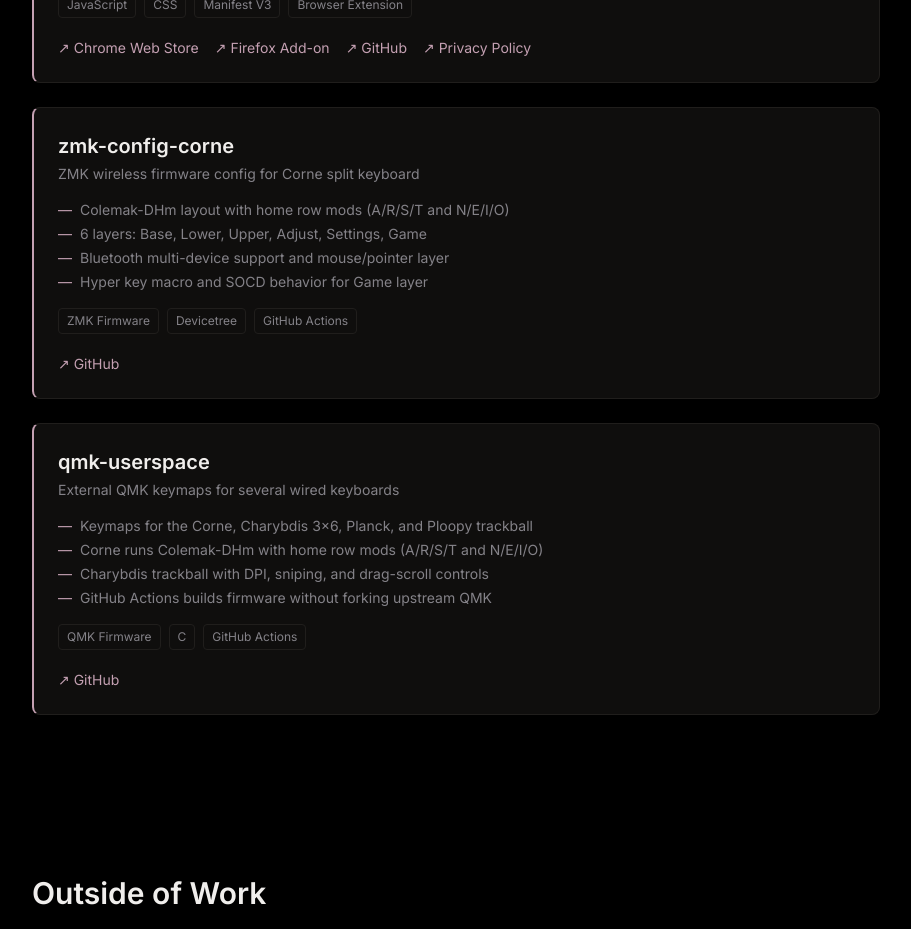
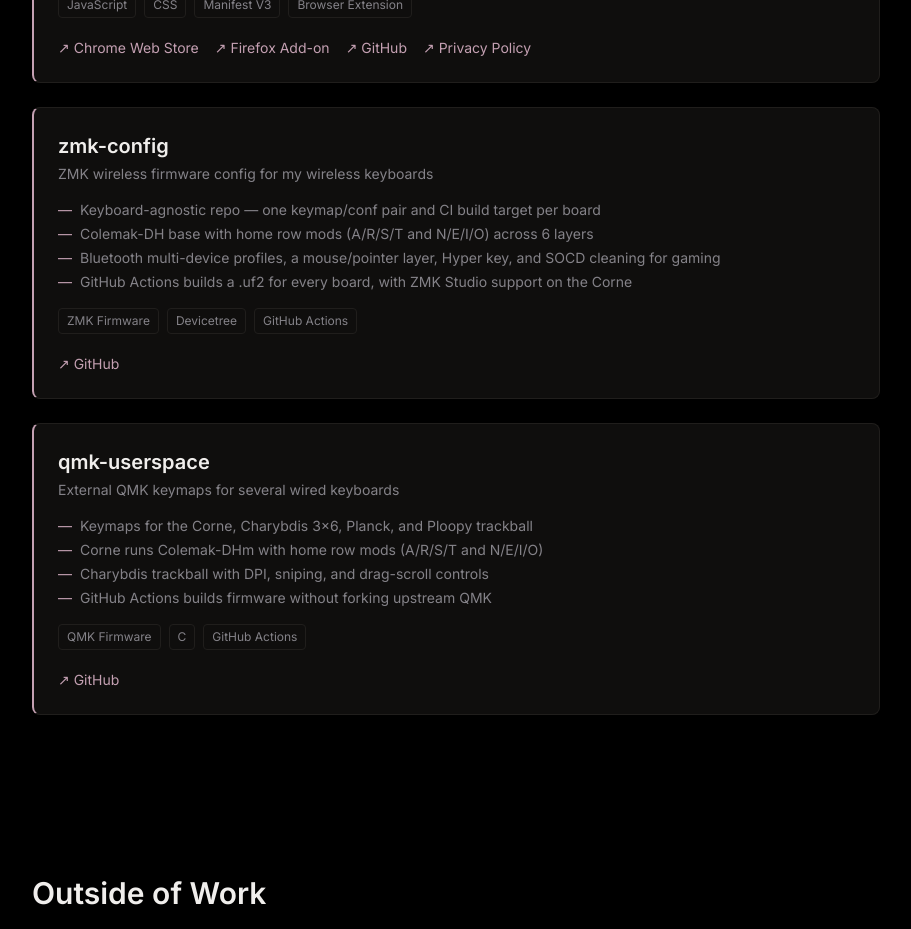
Before and after one commit to jussaw/jussaw-app, a Next.js app in the folder web/: page / in a window 1280 px wide. Shown: the part 3600-4529 px from the top of the page, without its empty margins (184-1095 px from the left). Built offline with nearby package versions, Linux system fonts and the light colour scheme.

Commit message:
chore(content): replace zmk project with consolidated zmk-config repo

```diff
--- a/web/src/data/content.ts
+++ b/web/src/data/content.ts
@@ -198,16 +198,16 @@ export const siteContent: SiteContent = {
       ],
     },
     {
-      title: 'zmk-config-corne',
-      description: 'ZMK wireless firmware config for Corne split keyboard',
+      title: 'zmk-config',
+      description: 'ZMK wireless firmware config for my wireless keyboards',
       highlights: [
-        'Colemak-DHm layout with home row mods (A/R/S/T and N/E/I/O)',
-        '6 layers: Base, Lower, Upper, Adjust, Settings, Game',
-        'Bluetooth multi-device support and mouse/pointer layer',
-        'Hyper key macro and SOCD behavior for Game layer',
+        'Keyboard-agnostic repo — one keymap/conf pair and CI build target per board',
+        'Colemak-DH base with home row mods (A/R/S/T and N/E/I/O) across 6 layers',
+        'Bluetooth multi-device profiles, a mouse/pointer layer, Hyper key, and SOCD cleaning for gaming',
+        'GitHub Actions builds a .uf2 for every board, with ZMK Studio support on the Corne',
       ],
       stack: ['ZMK Firmware', 'Devicetree', 'GitHub Actions'],
-      githubUrl: 'https://github.com/jussaw/zmk-config-corne',
+      githubUrl: 'https://github.com/jussaw/zmk-config',
     },
     {
       title: 'qmk-userspace',
```
